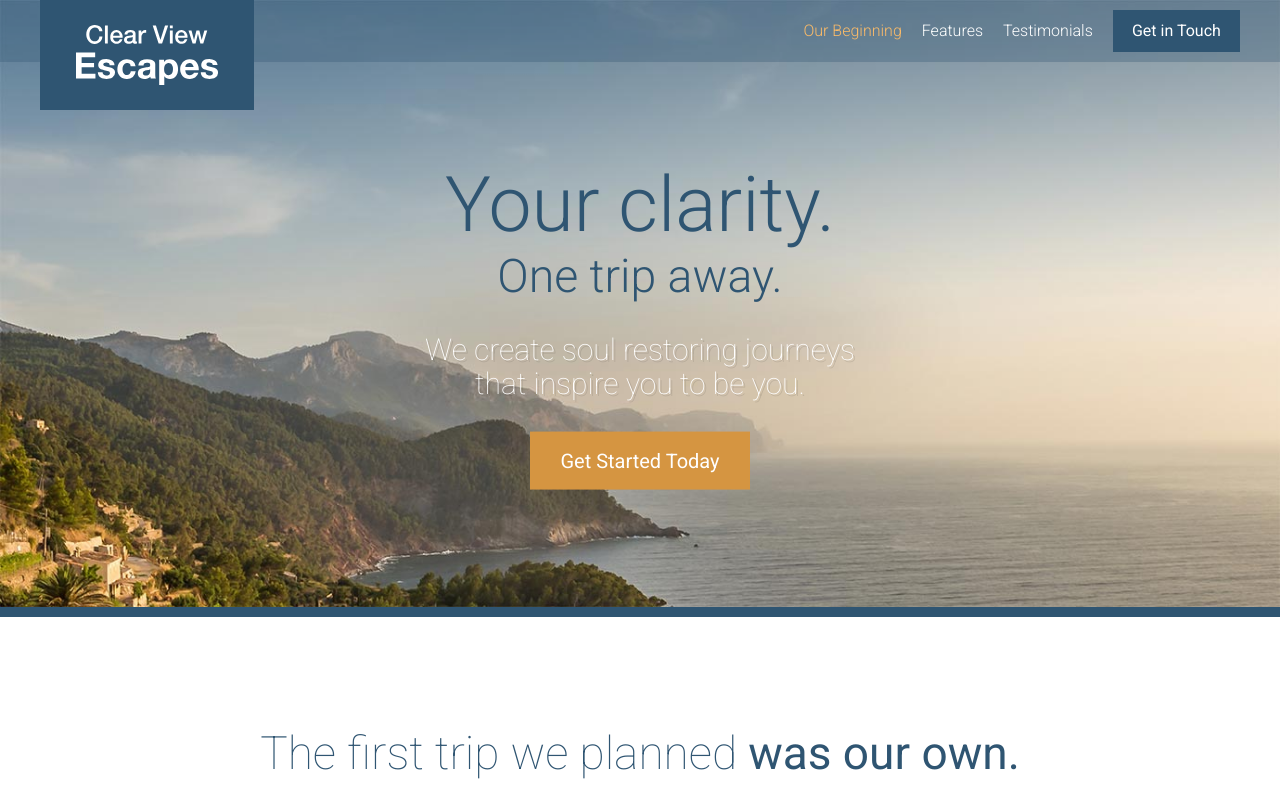
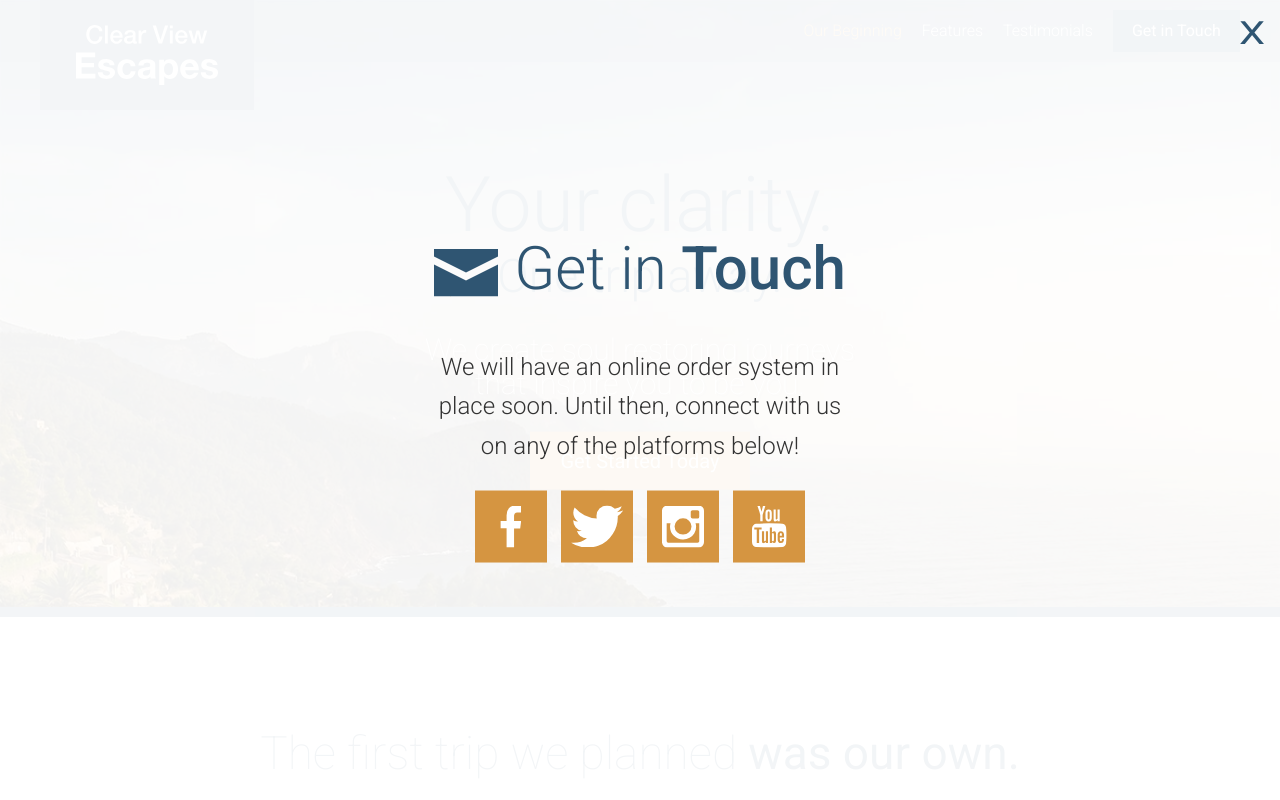
Before and after one commit to JerryProulx/travel, a website: page app/index.html in a window 1280 px wide. Both pictures are taken after a click on the link "Get Started Today". Shown: the top 800 px of the page. Drawn offline with Linux system fonts and the light colour scheme.

Commit message:
Completed the modal overlay

```diff
--- a/app/assets/scripts/app.js
+++ b/app/assets/scripts/app.js
@@ -1,8 +1,10 @@
 import MobileMenu from './modules/MobileMenu';
 import RevealOnScroll from './modules/RevealOnScroll';
 import StickyHeader from './modules/StickyHeader';
+import Modal from './modules/Modal';
 
 var menu = new MobileMenu();
 new RevealOnScroll('.feature-item', '85%');
 new RevealOnScroll('.testimonial', '70%');
 var stickyHeader = new StickyHeader();
+var modal = new Modal();
--- a/app/assets/styles/base/_wrapper.css
+++ b/app/assets/styles/base/_wrapper.css
@@ -8,6 +8,9 @@
 
   &--medium {
     max-width: 976px;
+  }
+  &--narrow {
+    max-width: 470px;
   }
 
   .wrapper {
--- /dev/null
+++ b/app/assets/styles/modules/_modal.css
@@ -0,0 +1,48 @@
+.modal {
+  position: fixed;
+  z-index: 5;
+  background-color: rgba(255,255,255, 0.94);
+  top: 0;
+  bottom: 0;
+  left: 0;
+  right: 0;
+  opacity: 0;
+  visibility: hidden;
+  transform: scale(1.2);
+  transition: all 0.2s ease-out;
+
+  &--is-visible {
+    opacity: 1;
+    visibility: visible;
+    transform: scale(1);
+  }
+
+  &__inner {
+    position: absolute;
+    width: 100%;
+    top: 50%;
+    transform: translateY(-50%);
+  }
+
+  &__description {
+    text-align: center;
+    font-size: 1.5rem;
+    font-weight: 300;
+    line-height: 1.65;
+  }
+
+  &__close {
+    position: absolute;
+    top: 15px;
+    right: 15px;
+    font-size: 2rem;
+    transform: scaleX(1.3);
+    transform-origin: 100% 0;
+    color: $mainBlue;
+    cursor: pointer;
+
+    &:hover {
+      color: $mainOrange;
+    }
+  }
+}
--- a/app/assets/styles/modules/_section-title.css
+++ b/app/assets/styles/modules/_section-title.css
@@ -10,6 +10,11 @@
 
   &--blue {
     color: $mainBlue;
+  }
+
+  &--less-margin {
+    margin-top: 0;
+    margin-bottom: 1.3rem;
   }
 
   strong {
--- a/app/assets/styles/modules/_site-header.css
+++ b/app/assets/styles/modules/_site-header.css
@@ -39,7 +39,7 @@
       transform: translateX(0);
 
       .site-header--dark & {
-        transform: scale(.57);
+        transform: scale(.565);
       }
     }
   }
--- /dev/null
+++ b/app/assets/styles/modules/_social-icons.css
@@ -0,0 +1,25 @@
+.social-icons {
+  text-align: center;
+
+  &__icon {
+    background-color: $mainOrange;
+    display: inline-block;
+    width: 33%;
+    height: 72px;
+    margin: 0 5px 5px 5px;
+    position: relative;
+
+    @mixin atSmall {
+      width: 72px;
+      margin: 0 5px;
+    }
+
+    .icon {
+      display: block;
+      position: absolute;
+      top: 50%;
+      left: 50%;
+      transform: translate(-50%, -50%);
+    }
+  }
+}
--- a/app/assets/styles/styles.css
+++ b/app/assets/styles/styles.css
@@ -17,3 +17,5 @@
 @import "modules/_site-header";
 @import "modules/_primary-nav";
 @import "modules/_reveal-item";
+@import "modules/_modal";
+@import "modules/_social-icons";
--- a/app/index.html
+++ b/app/index.html
@@ -23,7 +23,7 @@
 
       <div class="site-header__menu-content">
         <div class="site-header__btn-container">
-          <a href="#" class="btn">Get in Touch</a>
+          <a href="#" class="btn open-modal">Get in Touch</a>
         </div>
         <nav class="primary-nav primary-nav--pull-right">
           <ul>
@@ -48,7 +48,7 @@
           <h1 class="large-hero__title">Your clarity.</h1>
           <h2 class="large-hero__subtitle">One trip away.</h2>
           <p class="large-hero__description">We create soul restoring journeys that inspire you to be you.</p>
-          <p><a href="#" class="btn btn--orange btn--large">Get Started Today</a></p>
+          <p><a href="#" class="btn btn--orange btn--large open-modal">Get Started Today</a></p>
       </div>
     </div>
   </div>
@@ -161,9 +161,26 @@
 
   <footer class="site-footer">
     <div class="wrapper">
-      <p><span class="site-footer__text">Copyright &copy; 2016 Clear View Escapes. All rights reserved.</span> <a href="#" class="btn btn--orange">Get in Touch</a></p>
+      <p><span class="site-footer__text">Copyright &copy; 2016 Clear View Escapes. All rights reserved.</span> <a href="#" class="btn btn--orange open-modal">Get in Touch</a></p>
     </div>
   </footer>
+
+  <div class="modal">
+    <div class="modal__inner">
+      <h2 class="section-title section-title--blue section-title--less-margin"><span class="icon icon--mail section-title__icon"></span>Get in <strong>Touch</strong></h2>
+      <div class="wrapper wrapper--narrow">
+        <p class="modal__description">We will have an online order system in place soon. Until then, connect with us on any of the platforms below!</p>
+      </div>
+
+      <div class="social-icons">
+        <a href="#" class="social-icons__icon"><span class="icon icon--facebook"></span></a>
+        <a href="#" class="social-icons__icon"><span class="icon icon--twitter"></span></a>
+        <a href="#" class="social-icons__icon"><span class="icon icon--instagram"></span></a>
+        <a href="#" class="social-icons__icon"><span class="icon icon--youtube"></span></a>
+      </div>
+    </div>
+    <div class="modal__close">X</div>
+  </div>
   <script type="text/javascript" src="/temp/scripts/App.js">
 
   </script>
--- a/app/temp/styles/styles.css
+++ b/app/temp/styles/styles.css
@@ -442,6 +442,9 @@
 .wrapper--medium {
     max-width: 976px;
   }
+.wrapper--narrow {
+    max-width: 470px;
+  }
 .wrapper .wrapper {
     padding-left: 0;
     padding-right: 0;
@@ -682,6 +685,10 @@
 .section-title--blue {
     color: #2f5572;
   }
+.section-title--less-margin {
+    margin-top: 0;
+    margin-bottom: 1.3rem;
+  }
 .section-title strong {
     font-weight: 500;
   }
@@ -910,8 +917,8 @@
   }
 
       .site-header--dark .site-header__logo {
-        -webkit-transform: scale(.57);
-                transform: scale(.57);
+        -webkit-transform: scale(.565);
+                transform: scale(.565);
       }
   }
 .site-header__logo__graphic {
@@ -1088,3 +1095,77 @@
     -webkit-transform: scale(1);
             transform: scale(1);
   }
+.modal {
+  position: fixed;
+  z-index: 5;
+  background-color: rgba(255,255,255, 0.94);
+  top: 0;
+  bottom: 0;
+  left: 0;
+  right: 0;
+  opacity: 0;
+  visibility: hidden;
+  -webkit-transform: scale(1.2);
+          transform: scale(1.2);
+  -webkit-transition: all 0.2s ease-out;
+  transition: all 0.2s ease-out;
+}
+.modal--is-visible {
+    opacity: 1;
+    visibility: visible;
+    -webkit-transform: scale(1);
+            transform: scale(1);
+  }
+.modal__inner {
+    position: absolute;
+    width: 100%;
+    top: 50%;
+    -webkit-transform: translateY(-50%);
+            transform: translateY(-50%);
+  }
+.modal__description {
+    text-align: center;
+    font-size: 1.5rem;
+    font-weight: 300;
+    line-height: 1.65;
+  }
+.modal__close {
+    position: absolute;
+    top: 15px;
+    right: 15px;
+    font-size: 2rem;
+    -webkit-transform: scaleX(1.3);
+            transform: scaleX(1.3);
+    -webkit-transform-origin: 100% 0;
+            transform-origin: 100% 0;
+    color: #2f5572;
+    cursor: pointer;
+  }
+.modal__close:hover {
+      color: #d59541;
+    }
+.social-icons {
+  text-align: center;
+}
+.social-icons__icon {
+    background-color: #d59541;
+    display: inline-block;
+    width: 33%;
+    height: 72px;
+    margin: 0 5px 5px 5px;
+    position: relative;
+  }
+@media (min-width: 530px) {
+.social-icons__icon {
+      width: 72px;
+      margin: 0 5px
+  }
+  }
+.social-icons__icon .icon {
+      display: block;
+      position: absolute;
+      top: 50%;
+      left: 50%;
+      -webkit-transform: translate(-50%, -50%);
+              transform: translate(-50%, -50%);
+    }
```
Also changed, not shown: app/assets/scripts/modules/Modal.js (added, +37 -0 lines), app/temp/scripts/App.js.
